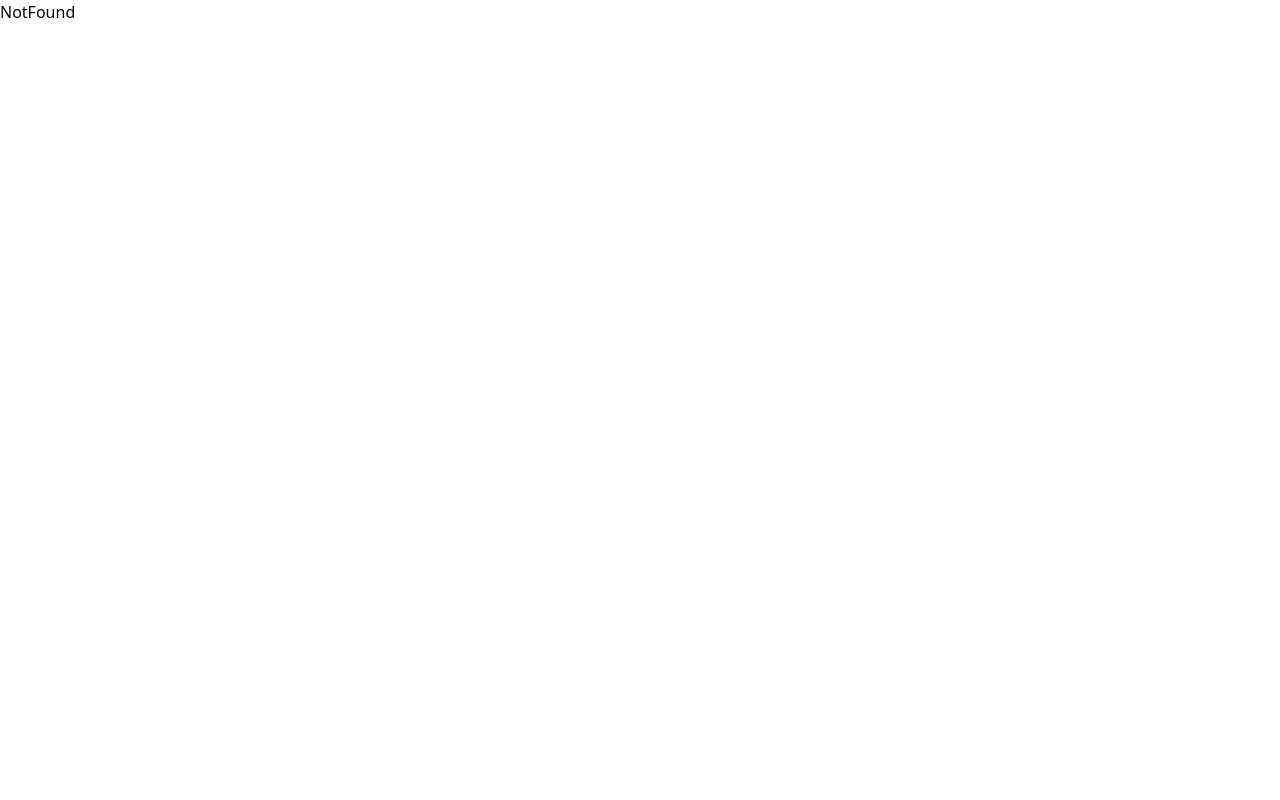
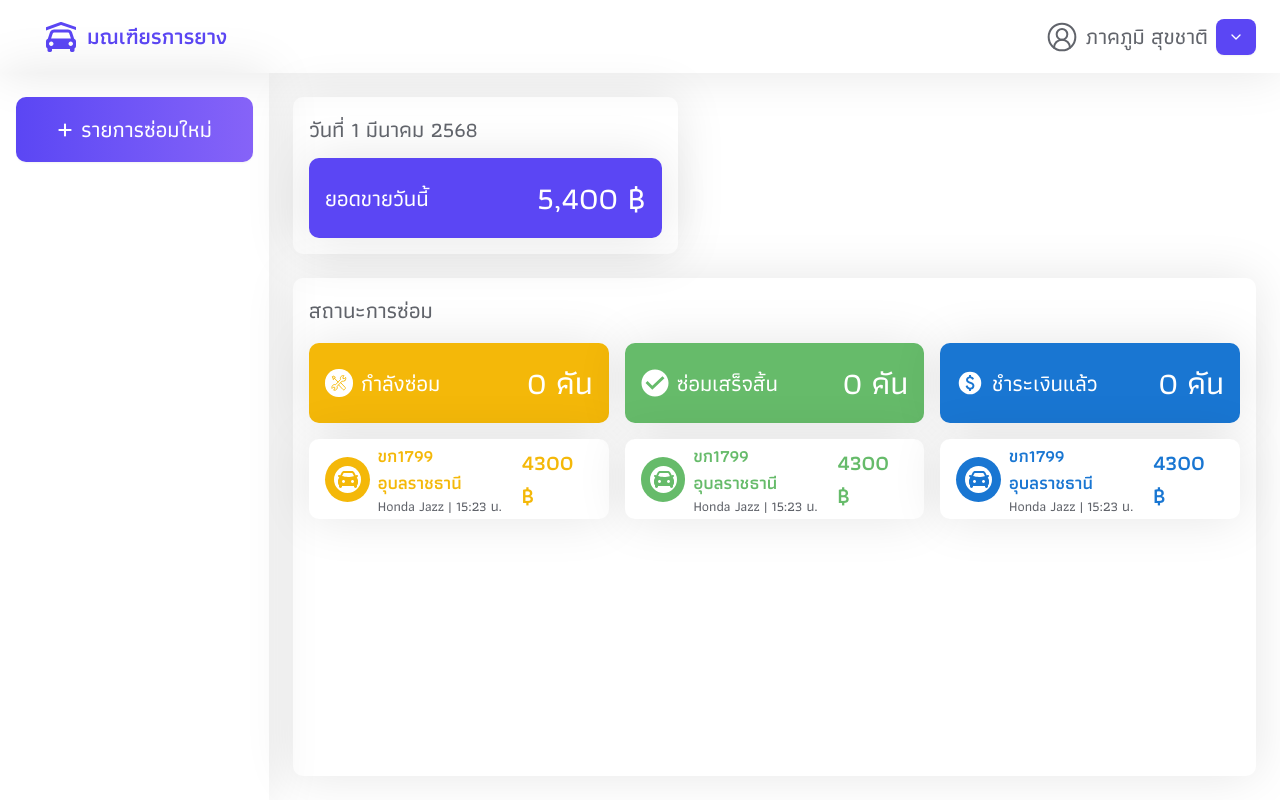
Before and after one commit to zPreFiXz/montean-karnyang, a React (Vite) app in the folder client/: page / in a window 1280 px wide. Built offline with nearby package versions, Linux system fonts and the light colour scheme.

Commit message:
Refactor User component to use DropdownListMenu

```diff
--- /dev/null
+++ b/client/src/components/navbar/DropdownListMenu.jsx
@@ -0,0 +1,35 @@
+import {
+  DropdownMenu,
+  DropdownMenuContent,
+  DropdownMenuItem,
+  DropdownMenuLabel,
+  DropdownMenuSeparator,
+  DropdownMenuTrigger,
+} from "@/components/ui/dropdown-menu";
+import { Button } from "../ui/button";
+import { ChevronDown } from "lucide-react";
+
+const DropdownListMenu = () => {
+  return (
+    <DropdownMenu>
+      <DropdownMenuTrigger className="cursor-pointer" asChild>
+        <Button>
+          <ChevronDown className="text-white" />
+        </Button>
+      </DropdownMenuTrigger>
+      <DropdownMenuContent className="font-athiti text-subtle-dark">
+        <DropdownMenuLabel className="text-[16px]">
+          บัญชีของฉัน
+        </DropdownMenuLabel>
+        <DropdownMenuSeparator />
+        <DropdownMenuItem className="text-[16px] cursor-pointer">
+          โปรไฟล์
+        </DropdownMenuItem>
+        <DropdownMenuItem className="text-[16px] cursor-pointer">
+          ออกจากระบบ
+        </DropdownMenuItem>
+      </DropdownMenuContent>
+    </DropdownMenu>
+  );
+};
+export default DropdownListMenu;
--- a/client/src/components/navbar/User.jsx
+++ b/client/src/components/navbar/User.jsx
@@ -1,4 +1,5 @@
-import { CircleUserRound, ChevronDown } from "lucide-react";
+import { CircleUserRound } from "lucide-react";
+import DropdownListMenu from "./DropdownListMenu";
 
 const User = () => {
   return (
@@ -7,7 +8,7 @@ const User = () => {
       <p className="font-medium text-[22px] text-subtle-dark">
         ภาคภูมิ สุขชาติ
       </p>
-      <ChevronDown className="text-subtle-dark" />
+      <DropdownListMenu />
     </div>
   );
 };
--- a/client/src/routes/AppRoutes.jsx
+++ b/client/src/routes/AppRoutes.jsx
@@ -11,6 +11,7 @@ const AppRoutes = () => {
       <Routes>
         {/* Public */}
         <Route element={<Layout />}>
+          <Route path="/" element={<Dashboard />} />
           <Route path="dashboard" element={<Dashboard />} />
           <Route path="status" element={<Status/>} />
           <Route path="new" element={<NewRepair/>} />
```
